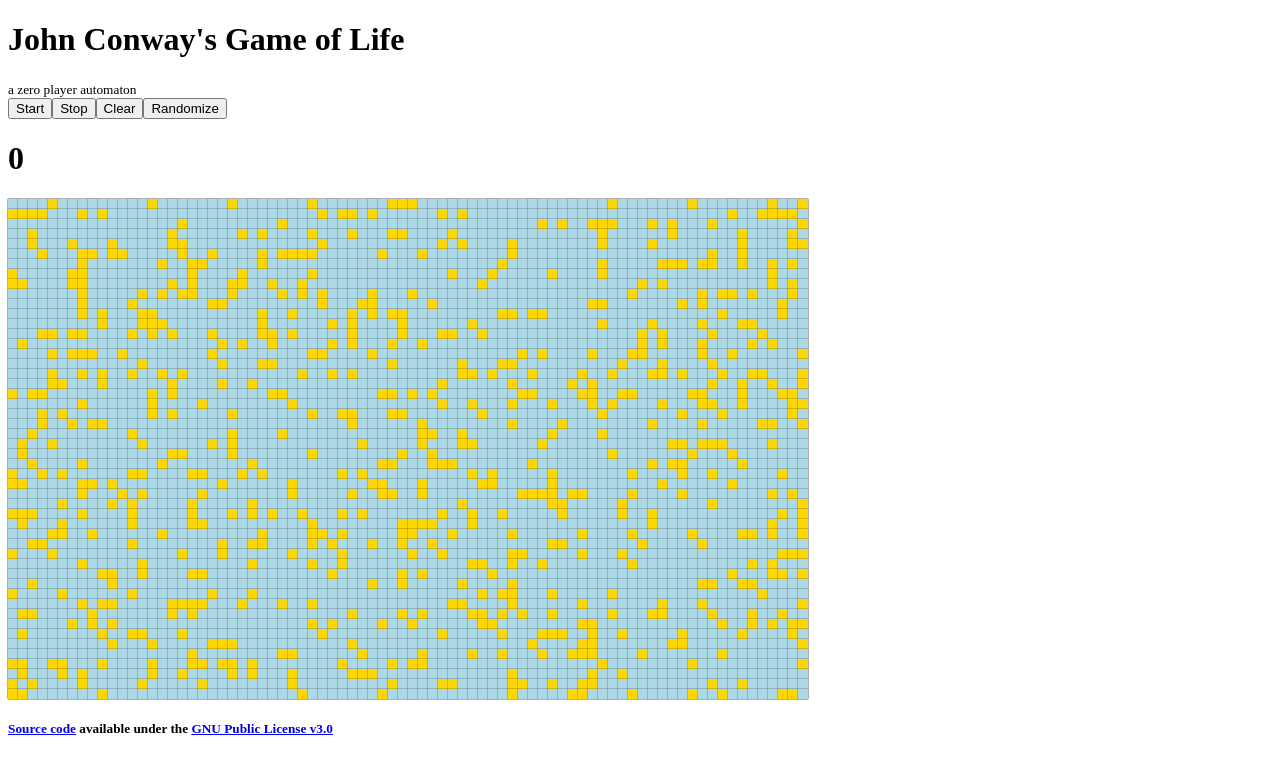
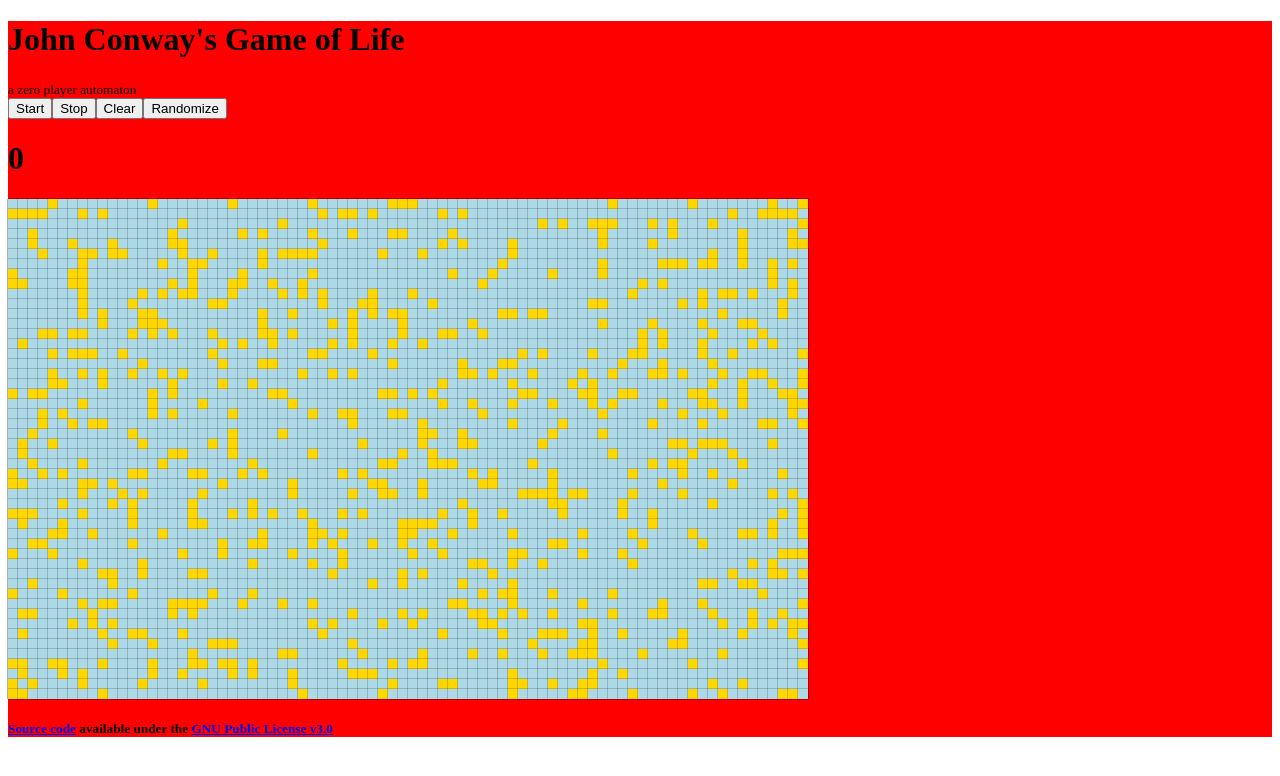
Before and after one commit to CharmedSatyr-freeCodeCamp/game_of_life, a React app: page / in a window 1280 px wide. Shown: the top 776 px of the page. Built offline with nearby package versions, Linux system fonts and the light colour scheme.

Commit message:
className

```diff
--- a/src/components/App.js
+++ b/src/components/App.js
@@ -6,7 +6,7 @@ import Footer from './Footer';
 export default class App extends Component {
   render() {
     return (
-      <div>
+      <div className="app">
         <Header />
         <main>
           <ControlsContainer />
```
